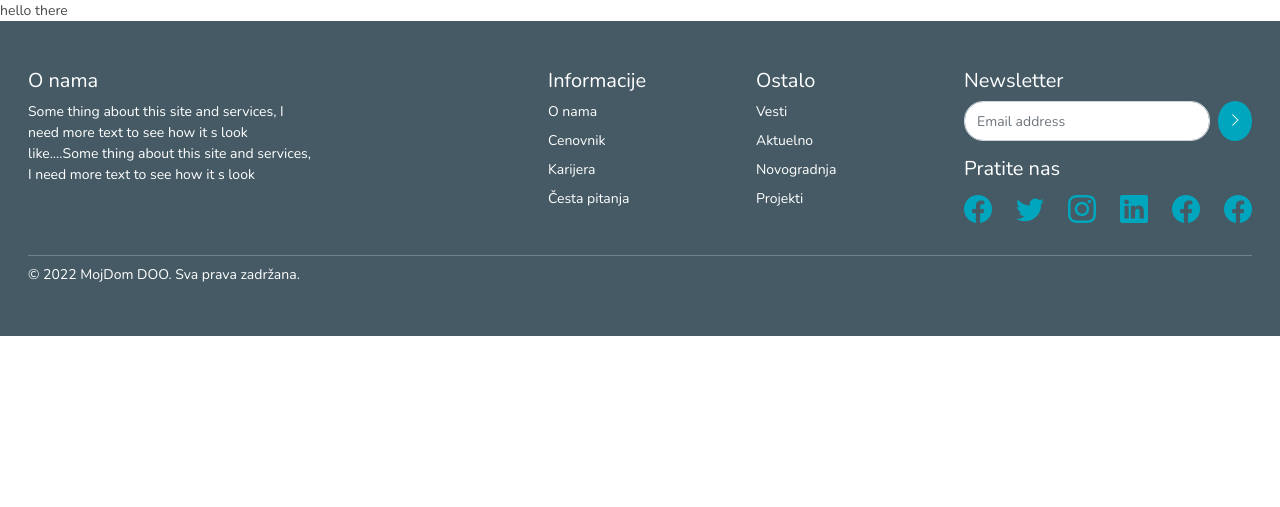
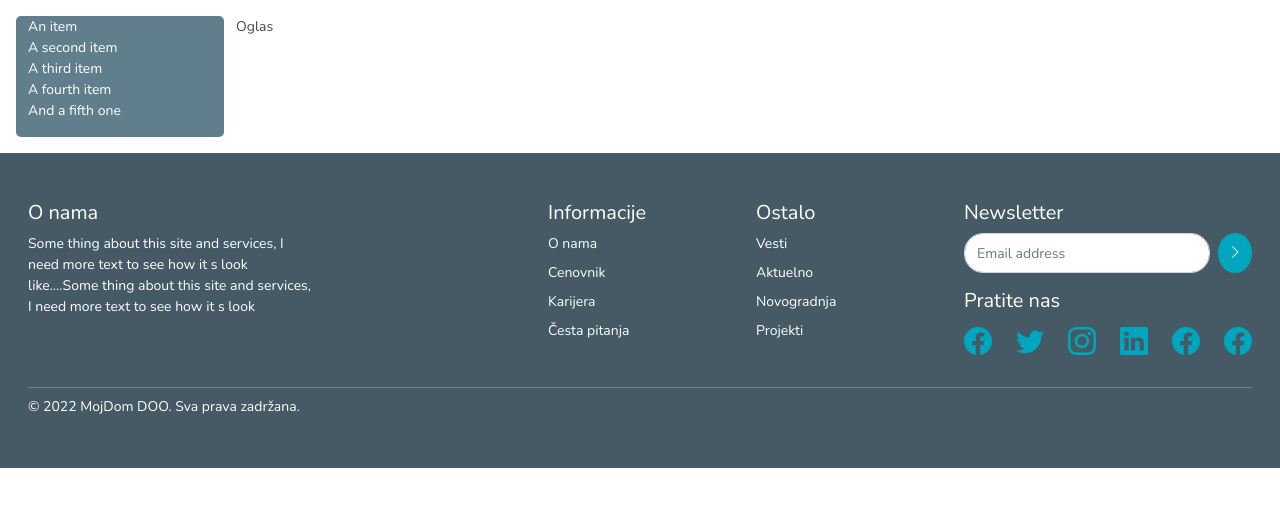
Before and after one commit to whimsy-cat/oglasi-django-bootstrap, a Django app: page /oglasi/postavi/ in a window 1280 px wide. Shown: the part 73-580 px from the top of the page. Run offline with Django 4.2, Linux system fonts and the light colour scheme; parts of the project's set-up code (start-up, migrations or seed data) failed here and were passed over; some libraries are stand-ins or nearby versions.

Commit message:
Start listings

```diff
--- a/listings/urls.py
+++ b/listings/urls.py
@@ -3,6 +3,7 @@ from listings import views
 
 
 urlpatterns = [
-    path('', views.listings, name="listings"),
-    path('<slug>/', views.listing, name="listing_profile"),
+    path('/', views.listings, name="listings"),
+    path('postavi/', views.create, name="listing_create"),
+    path('pregled/<slug>/', views.listing, name="listing_profile"),
 ]
--- a/listings/views.py
+++ b/listings/views.py
@@ -7,4 +7,8 @@ def listings(request):
 
 def listing(request, slug):
     print(slug)
-    return render(request, 'listing_profile.html')
+    return render(request, 'listing/listing_profile.html')
+
+
+def create(request):
+    return render(request, 'listing/create_new_listing.html')
--- /dev/null
+++ b/static/css/listings.css
@@ -0,0 +1,9 @@
+/* Create listing */
+.create-listing {
+
+}
+.create-listing .profile-sidebar {
+  background: #617E8C;
+  border-radius: 5px;
+  color: white;
+}
--- a/templates/home.html
+++ b/templates/home.html
@@ -47,7 +47,7 @@
           </div>
         </div>
         <div class="col">
-          <a href="#" class="btn create-listing-btn">+ Postavi Oglas</a>
+          <a href="{% url 'listing_create' %}" class="btn create-listing-btn">+ Postavi Oglas</a>
         </div>
       </div>
     </div>
--- a/templates/includes/header.html
+++ b/templates/includes/header.html
@@ -40,7 +40,7 @@
         </div>
       </div>
       <div class="col">
-        <a href="#" class="btn create-listing-btn">+ Postavi Oglas</a>
+        <a href="{% url 'listing_create' %}" class="btn create-listing-btn">+ Postavi Oglas</a>
       </div>
     </div>
   </div>
--- /dev/null
+++ b/templates/listing/create_new_listing.html
@@ -0,0 +1,32 @@
+{% extends 'base.html' %}
+{% load static %}
+
+{% block page_specific_styles %}
+  <link rel="stylesheet" href="{% static 'css/listings.css' %}">
+{% endblock %}
+
+{% block content %}
+<section class="create-listing p-3">
+  <div class="container-fluid">
+    <div class="row">
+      <div class="col-2 profile-sidebar">
+        <ul class="list-unstyled">
+          <li class="list-group-item">An item</li>
+          <li class="list-group-item">A second item</li>
+          <li class="list-group-item">A third item</li>
+          <li class="list-group-item">A fourth item</li>
+          <li class="list-group-item">And a fifth one</li>
+        </ul>
+      </div>
+      <div class="col-10 main-area">
+        Oglas
+      </div>
+    </div>
+  </div>
+</section>
+{% endblock %}
+
+{% block page_specific_scripts %}
+  <script>
+  </script>
+{% endblock %}
```
Also changed, not shown: templates/listing/listing_profile.html (renamed from templates/listing_profile.html).
